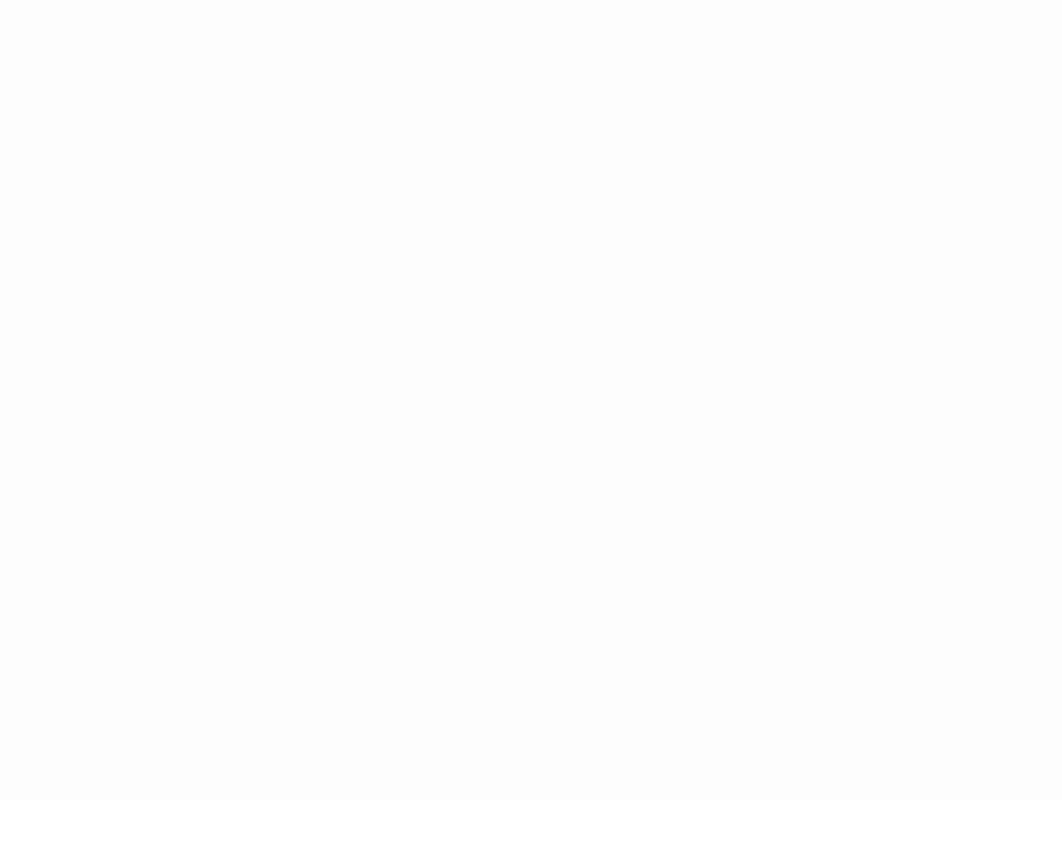
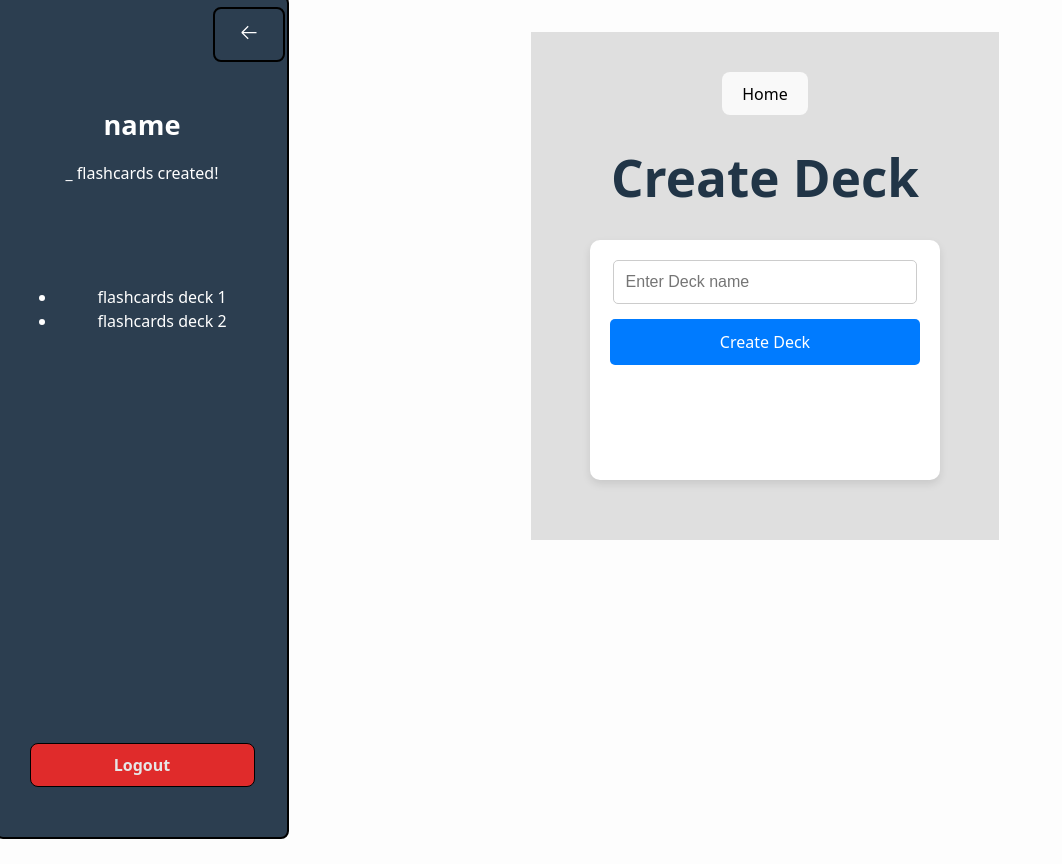
Before and after one commit to dtranow/FlashStudy, a React (Vite) app in the folder auth-frontend/: page /create-deck in a window 1280 px wide. Before the commit this address had no page. Shown: the whole page, without its empty margins (0-1062 px from the left). Before the commit the page ends 800 px from the top, so only its background shows below. Built offline with nearby package versions, Linux system fonts and the light colour scheme; sample sign-in values are in the browser's storage.

Commit message:
created more pages for the flashcards and ui updates

```diff
--- a/auth-frontend/src/App.css
+++ b/auth-frontend/src/App.css
@@ -230,12 +230,14 @@
   border: none;
   border-radius: 5px;
   cursor: pointer;
-  transition: background 0.3s;
+  outline-offset: 1px;
+  transition: background 0.3s, outline 0.2s ease-in-out;
 }
 
 .login-btn:hover {
   background: #004186;
   transform: scale(1.01);
+  outline: 1px solid black;
 }
 
 .register-link {
--- a/auth-frontend/src/App.tsx
+++ b/auth-frontend/src/App.tsx
@@ -1,3 +1,4 @@
+import { useState } from 'react'
 import { BrowserRouter as Router, Routes, Route } from "react-router-dom"
 import './App.css'
 import Login from './pages/Login'
@@ -6,8 +7,22 @@
 import Dashboard from './pages/Dashboard'
 import PrivateRoute from './components/PrivateRoute'
 import Navbar from './components/Navbar'
+import CreateDeck from "./pages/CreateDeck"
+import AddFlashcards from "./pages/AddFlashcards"
+import Studycards from "./pages/Studycards"
 
 function App() {
+  const [isOpen, setIsOpen] = useState<boolean>(true)
+
+  const toggleSidebar = () => {
+    setIsOpen(!isOpen)
+  }
+
+  const handleLogout = () => {
+    localStorage.removeItem('token')
+    window.location.href = '/'
+  }
+
   return (
     <Router>
       <Routes>
@@ -28,7 +43,10 @@
           </>
         }/>
         <Route element={<PrivateRoute />}>
-          <Route path="/dashboard" element={<Dashboard />}/>
+          <Route path="/dashboard" element={<Dashboard isOpen={isOpen} toggleSidebar={toggleSidebar} handleLogout={handleLogout}/>}/>
+          <Route path="/create-deck" element={<CreateDeck isOpen={isOpen} toggleSidebar={toggleSidebar} handleLogout={handleLogout}/>}/>
+          <Route path="/add-flashcards" element={<AddFlashcards isOpen={isOpen} toggleSidebar={toggleSidebar} handleLogout={handleLogout}/>}/>
+          <Route path="/studycards" element={<Studycards isOpen={isOpen} toggleSidebar={toggleSidebar} handleLogout={handleLogout}/>}/>
         </Route>
       </Routes>
     </Router>
--- a/auth-frontend/src/Dashboard.css
+++ b/auth-frontend/src/Dashboard.css
@@ -123,3 +123,40 @@
     max-width: 300px;
     cursor: pointer;
   }
+
+  .flashcard-form {
+    width: 80%;
+    max-width: 400px;
+    min-height: 200px;
+    max-height: 400px;
+    margin: 20px auto;
+    padding: 20px;
+    background-color: white;
+    border-radius: 10px;
+    box-shadow: 0px 4px 8px rgba(0, 0, 0, 0.1);
+    text-align: center;
+  }
+
+  .deck-input {
+    width: 90%;
+    padding: 12px;
+    margin-bottom: 15px;
+    border: 1px solid #ccc;
+    border-radius: 5px;
+    font-size: 1rem;
+  }
+
+  .create-deck-btn {
+    width: 100%;
+    padding: 12px;
+    background-color: #007bff;
+    color: white;
+    border: none;
+    border-radius: 5px;
+    cursor: pointer;
+    transition: 0.2s ease-in-out;
+  }
+
+  .create-deck-btn:hover {
+    background-color: #004186;
+  }
--- /dev/null
+++ b/auth-frontend/src/components/Sidebar.tsx
@@ -0,0 +1,30 @@
+import React from 'react'
+import { VscArrowRight, VscArrowLeft } from 'react-icons/vsc'
+import '../Dashboard.css'
+
+interface props {
+    isOpen: boolean;
+    toggleSidebar: () => void;
+    handleLogout: () => void;
+}
+
+const Sidebar: React.FC<props> = ({ isOpen, toggleSidebar, handleLogout }) => {
+  return (
+      <div className={`sidebar ${isOpen ? 'open' : 'closed'}`}>
+        <button className='close-btn' onClick={toggleSidebar}>{isOpen ? <VscArrowLeft/> : <VscArrowRight/>}</button>
+        <div className='user-info'>
+          <h2>name</h2>
+          <p>_ flashcards created!</p>
+        </div>
+        <nav className='flashcard-list'>
+          <ul>
+            <li>flashcards deck 1</li>
+            <li>flashcards deck 2</li>
+          </ul>
+        </nav>
+        <button className='log-out' onClick={handleLogout}>Logout</button>
+      </div>
+      )
+}
+
+export default Sidebar
--- /dev/null
+++ b/auth-frontend/src/pages/AddFlashcards.tsx
@@ -0,0 +1,29 @@
+import React from 'react'
+import Sidebar from '../components/Sidebar'
+import { useNavigate } from 'react-router-dom';
+
+interface props {
+    isOpen: boolean;
+    toggleSidebar: () => void;
+    handleLogout: () => void;
+}
+
+const AddFlashcards: React.FC<props> = ({ isOpen, toggleSidebar, handleLogout}) => {
+  const nav = useNavigate()
+
+  const handleHome = () => {
+    nav('/dashboard')
+  }
+
+  return (
+    <div className='dashboard-container'>
+      <Sidebar isOpen={isOpen} toggleSidebar={toggleSidebar} handleLogout={handleLogout}/>
+      <div className='main-content'>
+        <button onClick={handleHome}>Home</button>
+        <h1>Add flashcards</h1>
+      </div>
+    </div>
+  )
+}
+
+export default AddFlashcards
--- /dev/null
+++ b/auth-frontend/src/pages/CreateDeck.tsx
@@ -0,0 +1,40 @@
+import React, { useState } from 'react'
+import Sidebar from '../components/Sidebar'
+import '../Dashboard.css'
+import { useNavigate } from 'react-router-dom'
+
+interface props {
+  isOpen: boolean;
+  toggleSidebar: () => void;
+  handleLogout: () => void;
+}
+
+const CreateDeck: React.FC<props> = ({ isOpen, toggleSidebar, handleLogout }) => {
+  const [deckName, setDeckName] = useState<string>('')
+  const nav = useNavigate()
+
+  const handleHome = () => {
+    nav('/dashboard')
+  }
+
+  const handleSubmit = (e: React.FormEvent) => {
+    e.preventDefault()
+
+  }
+
+  return (
+    <div className='dashboard-container'>
+      <Sidebar isOpen={isOpen} toggleSidebar={toggleSidebar} handleLogout={handleLogout}/>
+      <div className='main-content'>
+        <button onClick={handleHome}>Home</button>
+        <h1>Create Deck</h1>
+        <form className='flashcard-form' onSubmit={handleSubmit}>
+          <input className="deck-input" type="text" placeholder='Enter Deck name' value={deckName} onChange={(e) => setDeckName(e.target.value)}/>
+          <button className='create-deck-btn' type='submit'>Create Deck</button>
+        </form>
+      </div>
+    </div>
+  )
+}
+
+export default CreateDeck
--- a/auth-frontend/src/pages/Dashboard.tsx
+++ b/auth-frontend/src/pages/Dashboard.tsx
@@ -1,54 +1,51 @@
-import React, { useState } from 'react'
-import { VscArrowRight, VscArrowLeft } from 'react-icons/vsc'
+import React from 'react'
+import { useNavigate } from 'react-router-dom'
 import '../Dashboard.css'
 import FeatureCards from '../components/FeatureCards'
+import Sidebar from '../components/Sidebar'
 
 const features = [
-  { title: "Create Deck"},
-  { title: "Add Flashcards"},
-  { title: "Study Flashcards"}
+  { title: "Create Deck", description: "Build custom flashcard decks to organize your study material."},
+  { title: "Add Flashcards", description: "Add new flashcards with terms and definitions to your existing decks."},
+  { title: "Study Flashcards", description: "Review your flashcards for memorization through repetition."}
 ]
 
-const Dashboard: React.FC = () => {
-  const [isOpen, setIsOpen] = useState<boolean>(true)
+interface props {
+  isOpen: boolean;
+  toggleSidebar: () => void;
+  handleLogout: () => void;
+}
 
-  const toggleSidebar = () => {
-    setIsOpen(!isOpen)
-  }
+const Dashboard: React.FC<props> = ({ isOpen, toggleSidebar, handleLogout }) => {
 
-  const handleLogout = () => {
-    localStorage.removeItem('token')
-    window.location.href = '/'
-  }
+  const nav = useNavigate()
 
-  const handleCardClick = () => {
-
+  const handleCardClick = (index: number) => {
+    switch(index) {
+      case 0:
+        nav('/create-deck')
+        break
+      case 1:
+        nav('/add-flashcards')
+        break
+      case 2:
+        nav('/studycards')
+        break
+      default:
+        break
+    }
   }
 
   return (
     <div className='dashboard-container'>
-      <div className={`sidebar ${isOpen ? 'open' : 'closed'}`}>
-
-        <button className='close-btn' onClick={toggleSidebar}>{isOpen ? <VscArrowLeft/> : <VscArrowRight/>}</button>
-        <div className='user-info'>
-          <h2>name</h2>
-          <p>_ flashcards created!</p>
-        </div>
-        <nav className='flashcard-list'>
-          <ul>
-            <li>flashcards deck 1</li>
-            <li>flashcards deck 2</li>
-          </ul>
-        </nav>
-        <button className='log-out' onClick={handleLogout}>Logout</button>
-      </div>
+      <Sidebar isOpen={isOpen} toggleSidebar={toggleSidebar} handleLogout={handleLogout}/>
       <div className='main-content'>
         <div className='dashboard-intro'>
           <h1>Welcome to your Flashcard Dashboard!</h1>
           <p>Create a new deck, add flashcards to an existing deck, or start studying now!</p>
           <div className='dashboard-cards'>
             {features.map((feature, index) => (
-              <FeatureCards className='feature-cards' key={index} title={feature.title} onClick={handleCardClick} />
+              <FeatureCards className='feature-cards' key={index} title={feature.title} description={feature.description} onClick={() => handleCardClick(index)} />
             ))}
           </div>
         </div>
--- /dev/null
+++ b/auth-frontend/src/pages/Studycards.tsx
@@ -0,0 +1,29 @@
+import React from 'react'
+import Sidebar from '../components/Sidebar'
+import { useNavigate } from 'react-router-dom';
+
+interface props {
+  isOpen: boolean;
+  toggleSidebar: () => void;
+  handleLogout: () => void;
+}
+
+const Studycards: React.FC<props> = ({ isOpen, toggleSidebar, handleLogout }) => {
+  const nav = useNavigate()
+
+  const handleHome = () => {
+    nav('/dashboard')
+  }
+
+  return (
+    <div className='dashboard-container'>
+      <Sidebar isOpen={isOpen} toggleSidebar={toggleSidebar} handleLogout={handleLogout}/>
+      <div className='main-content'>
+        <button onClick={handleHome}>Home</button>
+        <h1>Choose a deck and start studying!</h1>
+      </div>
+    </div>
+    )
+}
+
+export default Studycards
```
